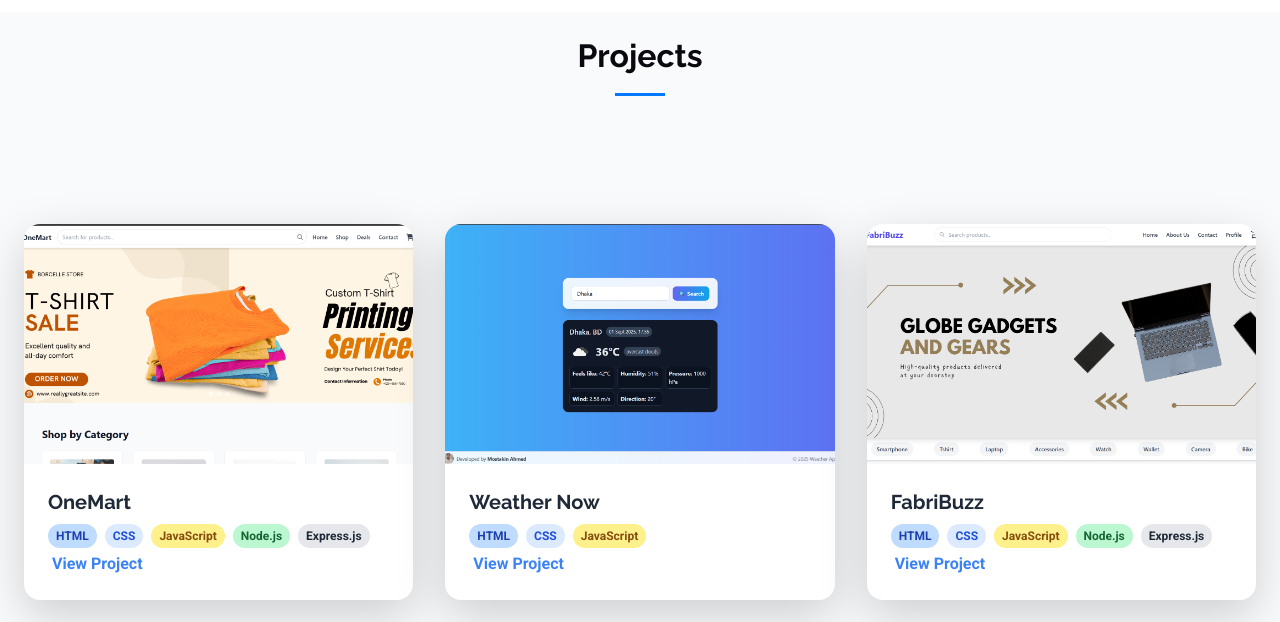
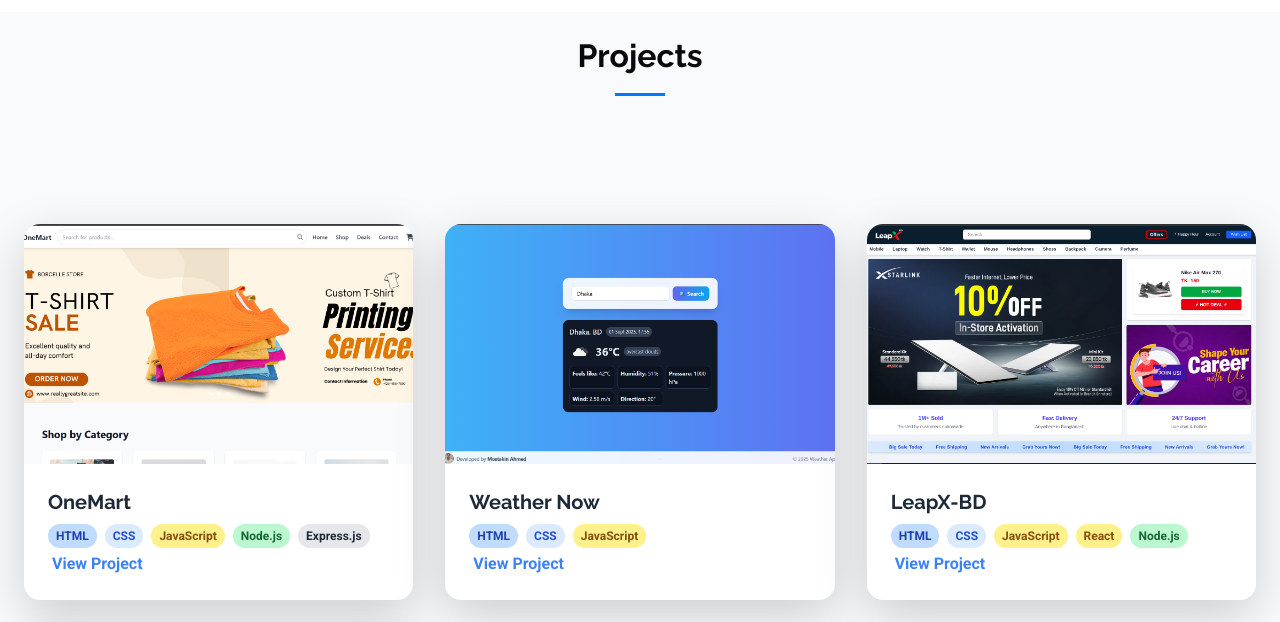
Before and after one commit to mostakinahmed/mostakinahmed.github.io, a plain HTML site: page index.html in a window 1280 px wide. Shown: the part 1855-2477 px from the top of the page. Drawn offline with nearby package versions, Linux system fonts and the light colour scheme.

Commit message:
admin added

```diff
--- a/index.html
+++ b/index.html
@@ -444,6 +444,29 @@
             </div>
           </div>
 
+          <!-- Card 3 LeapX-->
+          <div class="project-card bg-white rounded-2xl shadow-lg overflow-hidden transform cursor-pointer">
+            <img src="assets/img/leapx.png" alt="Project 3" class="w-full h-60 object-cover" />
+            <div class="p-6">
+              <h3 class="text-xl font-bold text-gray-800 mb-2">LeapX-BD</h3>
+
+              <div class="flex flex-wrap gap-2 mt-auto">
+                <span class="bg-blue-200 text-blue-800 text-xs font-semibold px-2 py-1 rounded-full">HTML</span>
+                <span class="bg-blue-100 text-blue-700 text-xs font-semibold px-2 py-1 rounded-full">CSS</span>
+                <span
+                  class="bg-yellow-200 text-yellow-800 text-xs font-semibold px-2 py-1 rounded-full">JavaScript</span>
+                <span class="bg-yellow-200 text-yellow-800 text-xs font-semibold px-2 py-1 rounded-full">React</span>
+                <span class="bg-green-200 text-green-800 text-xs font-semibold px-2 py-1 rounded-full">Node.js</span>
+                <!-- <span class="bg-gray-200 text-gray-800 text-xs font-semibold px-2 py-1 rounded-full">Express.js</span> -->
+              </div>
+
+              <div class="flex justify-between items-center pt-1 ml-1">
+                <a href="https://leafxbd.vercel.app/" target="_blank"
+                  class="text-blue-500 font-semibold hover:underline">View Project</a>
+              </div>
+            </div>
+          </div>
+
           <!-- Card 3 Fabribuz-->
           <div class="project-card bg-white rounded-2xl shadow-lg overflow-hidden transform cursor-pointer">
             <img src="assets/img/fab.png" alt="Project 3" class="w-full h-60 object-cover" />
```
Also changed, not shown: assets/img/leapx.png (added).
